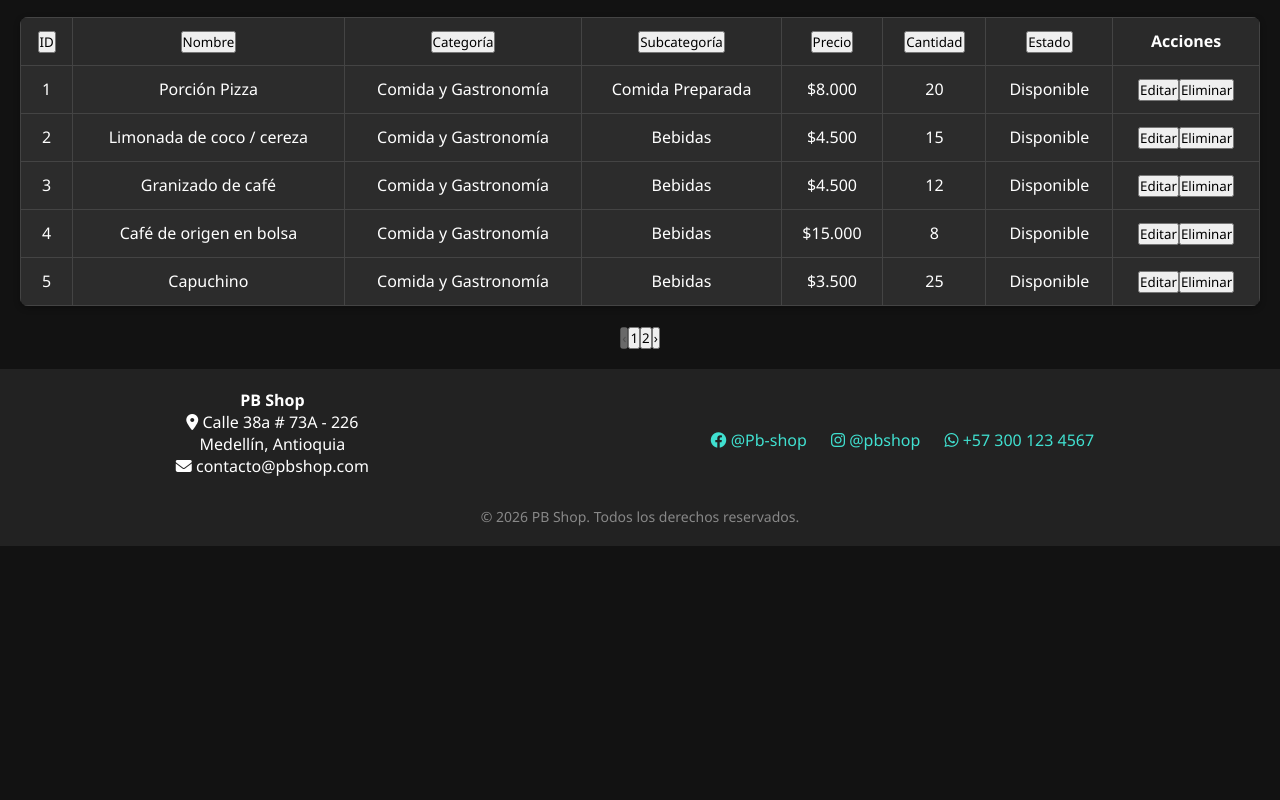
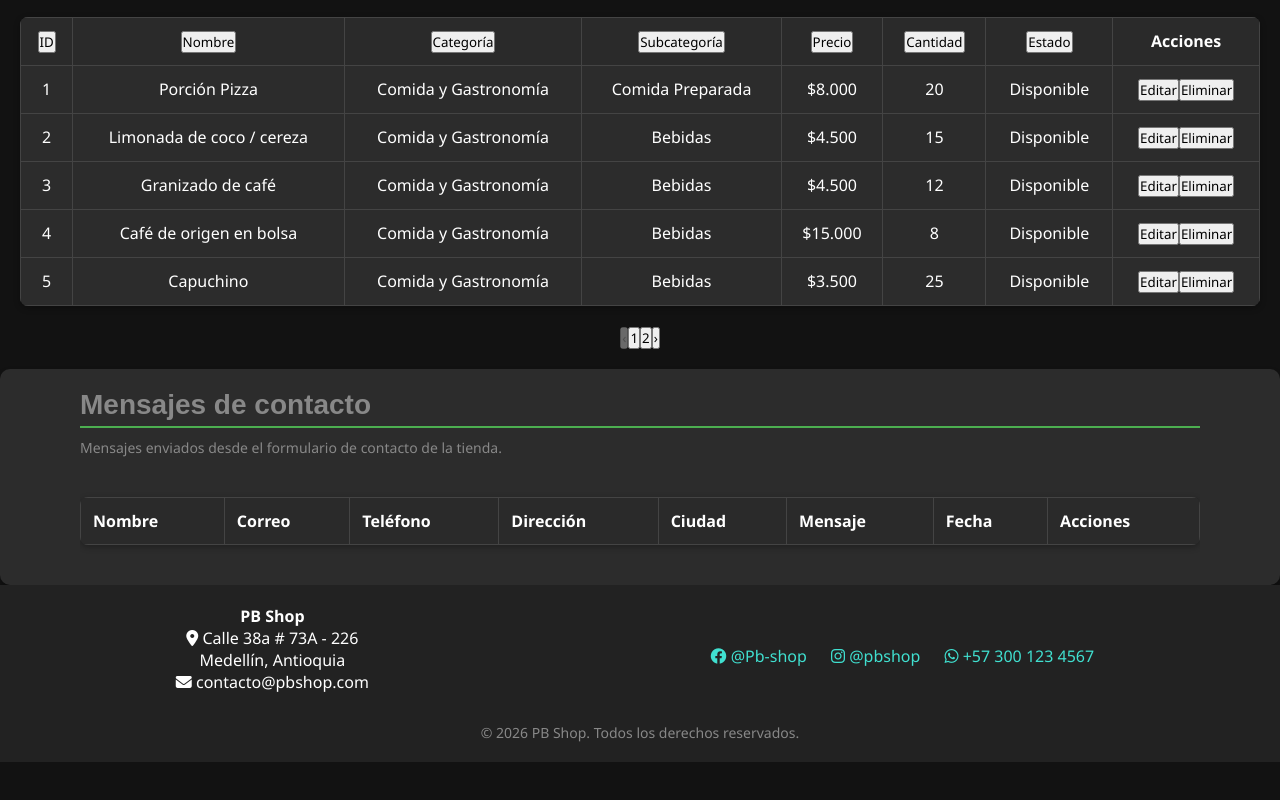
Before and after one commit to Javisaza/PBShopHTML, a plain HTML site: page admin.html in a window 1280 px wide. Shown: the part 1602-2402 px from the top of the page. Before the commit the page ends 2218 px from the top, so only its background shows below. Drawn offline with Linux system fonts and the light colour scheme.

Commit message:
desplazamiento de la tabla con registros contactos hacia el panel admin

```diff
--- a/admin.html
+++ b/admin.html
@@ -35,6 +35,7 @@
                 <a href="#inicio">Inicio</a>
                 <a href="#catalogo">Productos</a>
                 <a href="#resumen-registros">Tabla de registros</a>
+                <a href="#mensajes-contacto">Mensajes de contacto</a>
                 <a href="index.html">Ver tienda</a>
                 <div class="theme-container">
                     <span class="theme-label">Tema</span>
@@ -220,6 +221,28 @@
                     </section>
             </div>
         </section>
+
+        <section class="seccion" id="mensajes-contacto" aria-labelledby="titulo-contactos">
+            <h2 class="seccion_titulo" id="titulo-contactos">Mensajes de contacto</h2>
+            <p>Mensajes enviados desde el formulario de contacto de la tienda.</p>
+            <div class="tabla-responsive">
+                <table id="tabla-contacto">
+                    <thead>
+                        <tr>
+                            <th scope="col">Nombre</th>
+                            <th scope="col">Correo</th>
+                            <th scope="col">Teléfono</th>
+                            <th scope="col">Dirección</th>
+                            <th scope="col">Ciudad</th>
+                            <th scope="col">Mensaje</th>
+                            <th scope="col">Fecha</th>
+                            <th scope="col">Acciones</th>
+                        </tr>
+                    </thead>
+                    <tbody id="cuerpo-contactos"></tbody>
+                </table>
+            </div>
+        </section>
     </main>
 
     <footer class="footer-principal">
@@ -244,6 +267,7 @@
     <script src="js/modelo/productos.js"></script>
     <script src="js/modelo/carrito.js"></script>
     <script src="js/modelo/tema.js"></script>
+    <script src="js/modelo/contactos.js"></script>
     <script src="js/modelo/tabla.js"></script>
     <script src="js/modelo/divisas.js"></script>
     <script src="js/servicios/api.js"></script>
```
Also changed, not shown: index.html (+1 -17 lines).
